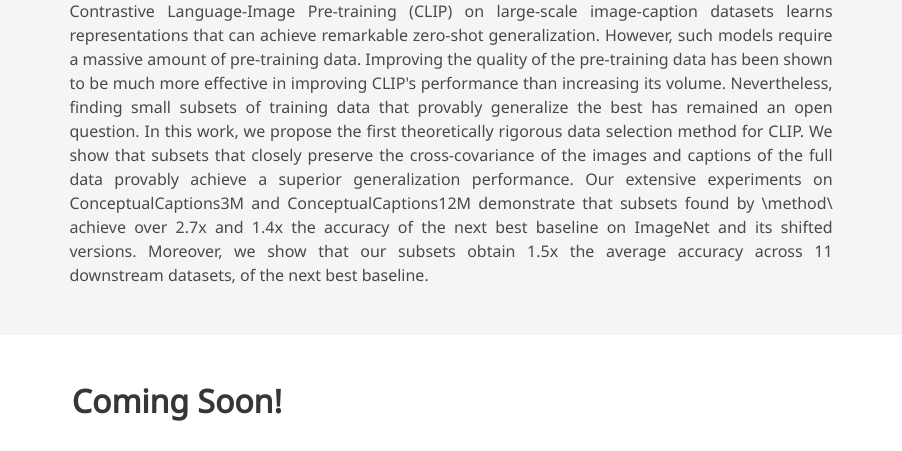
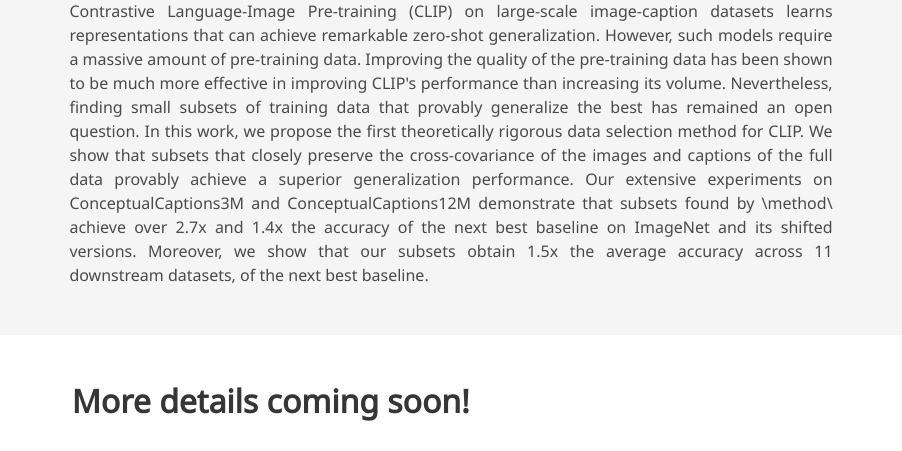
Before and after one commit to sjoshi804/data-efficient-clip, a plain HTML site: page index.html in a window 1280 px wide. Shown: the part 501-952 px from the top of the page, without its empty margins (189-1091 px from the left). Drawn offline with nearby package versions, Linux system fonts and the light colour scheme; some icons are missing; a web font is replaced by a local one.

Commit message:
placeholder webpage

```diff
--- a/index.html
+++ b/index.html
@@ -156,7 +156,7 @@ End teaser video -->
 <br>
 <div class="columns is-centered">
   <div class="column is-three-fifths">
-    <h2 class="title is-3">Coming Soon!</h2>
+    <h2 class="title is-3">More details coming soon!</h2>
   </div>
 </div>
 
```
